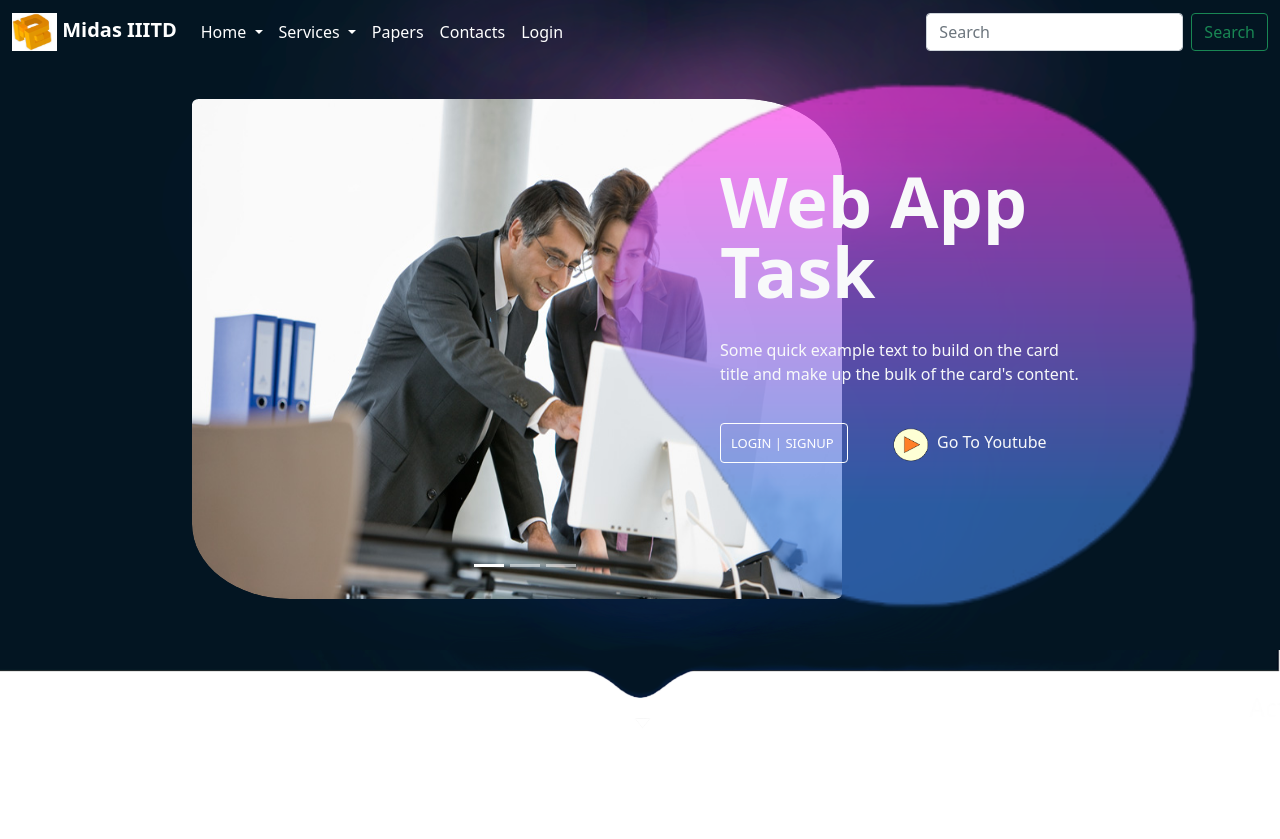
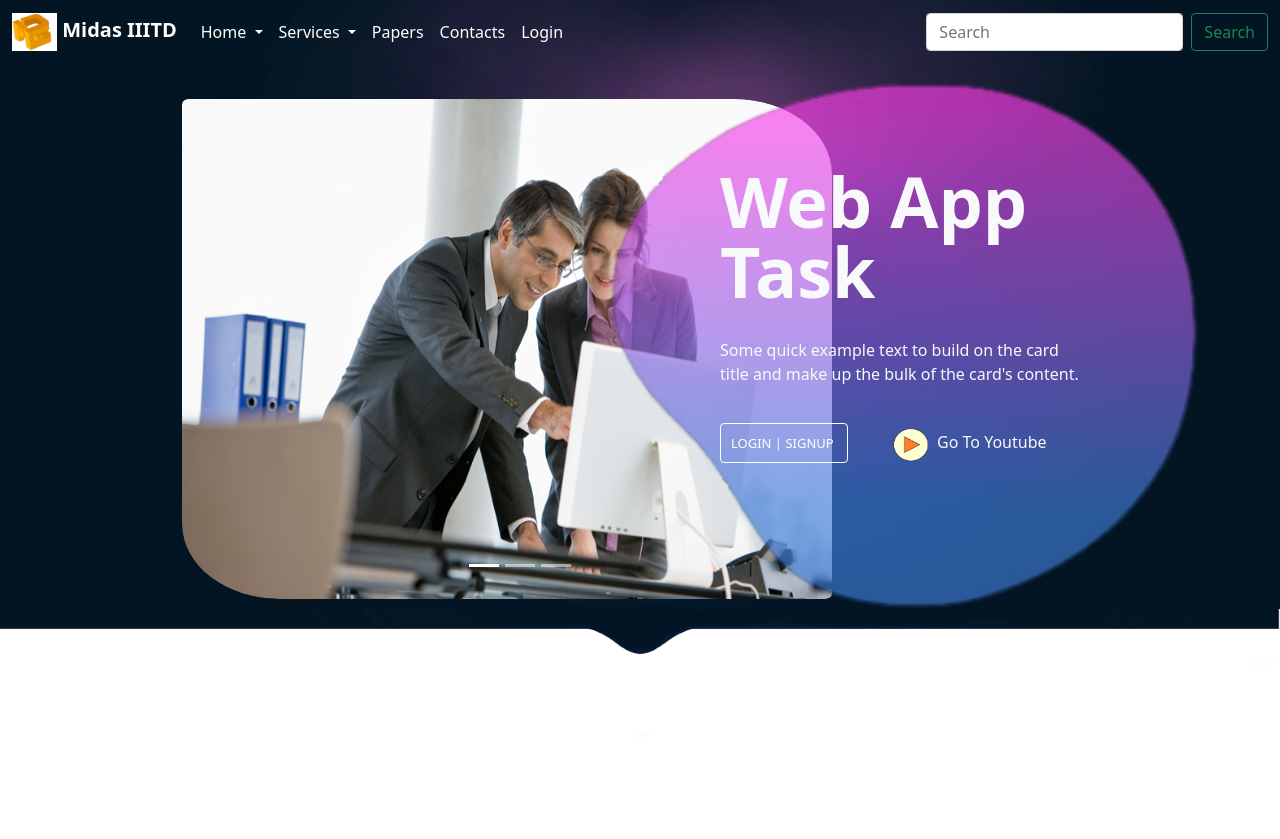
Before and after one commit to hardik-08-ldh/midas-task, a Django app: page / in a window 1280 px wide. Shown: the top 839 px of the page. Run offline with Django 3.2, Linux system fonts and the light colour scheme.

Commit message:
Styling templates

```diff
--- a/templates/home.html
+++ b/templates/home.html
@@ -16,7 +16,7 @@
     body{
         background: url('{% static "users/images/background12.png" %}');
         background-repeat: no-repeat;
-        background-size:100% 160%;
+        background-size:100% 150%;
         margin: 0;
         padding: 0px;
 
@@ -35,7 +35,7 @@
       left:15%;
     }
     .roundnew{
-      top :6px; left: 90px;
+      top :6px; left: 85px;
       height: 500px;
       width: 650px;
       border-radius: 1% 15% 1% 15%;
@@ -174,7 +174,7 @@
     }
     #arrow{
       position: absolute;
-      top : 89%;
+      top : 91%;
       left: 49.25%;
       z-index: 2;
     }
```
